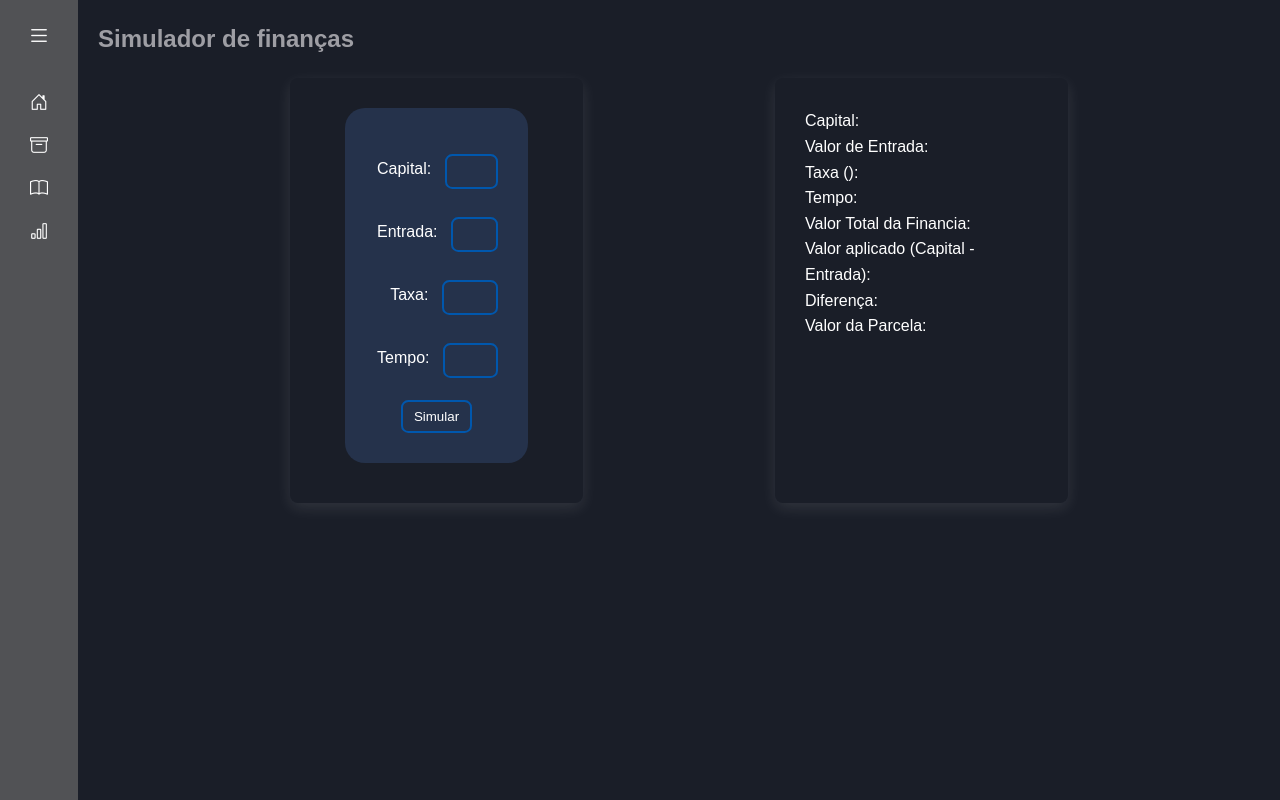
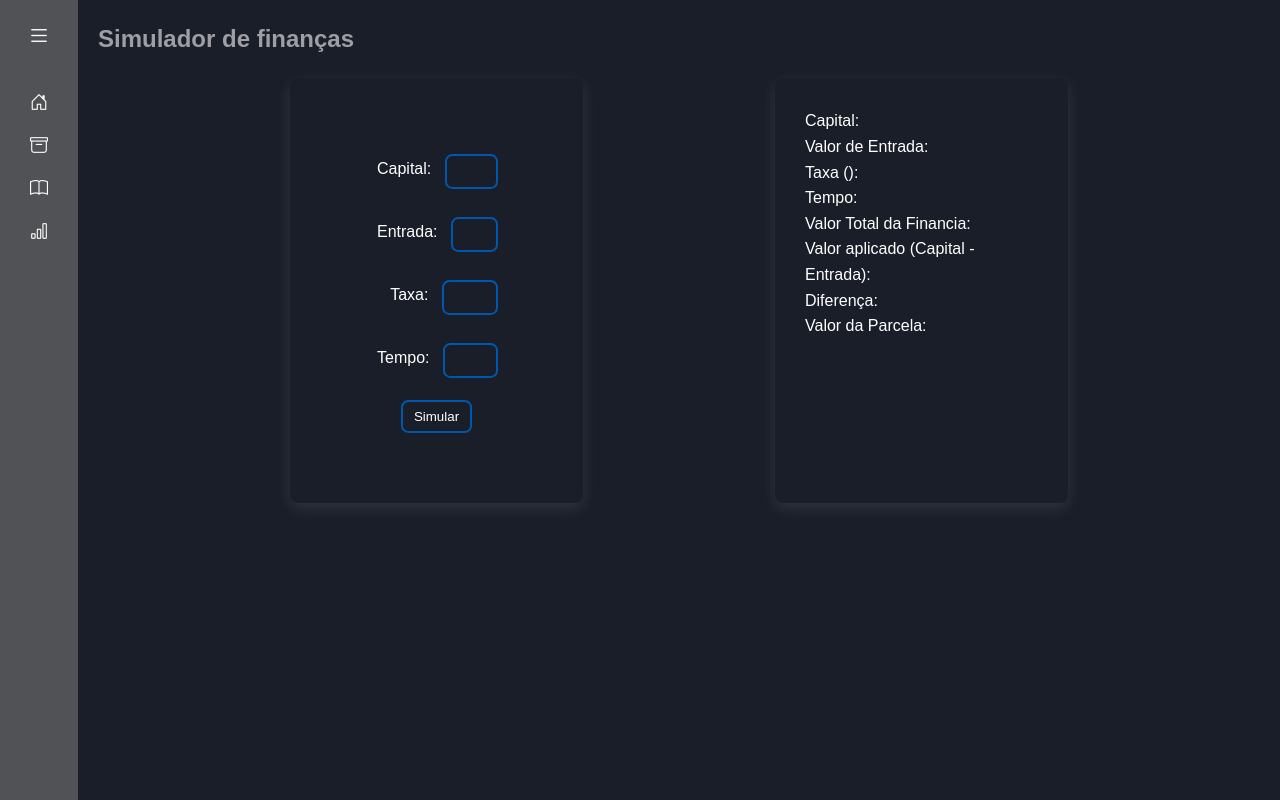
Before and after one commit to flaviaglenda/Financiamento, a plain HTML site: page simulador.html in a window 1280 px wide. Drawn offline with nearby package versions, Linux system fonts and the light colour scheme; some packages are replaced by stand-ins of ours; a script that the page names is missing.

Commit message:
uma linha plmds ne

```diff
--- a/css/simulador.css
+++ b/css/simulador.css
@@ -351,7 +351,7 @@ main {
 form {
     margin-bottom: 20px;
     border-radius: 20px;
-    background-color: #25324b;
+    /* background-color: #25324b; */
 }
 
 form div {
```
